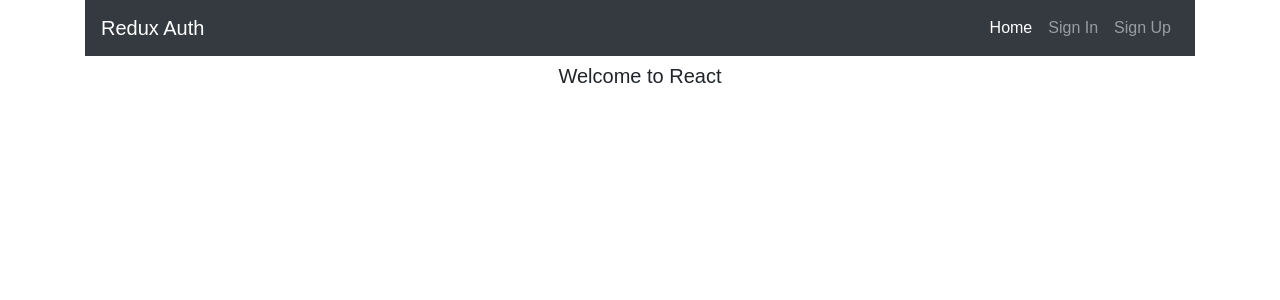
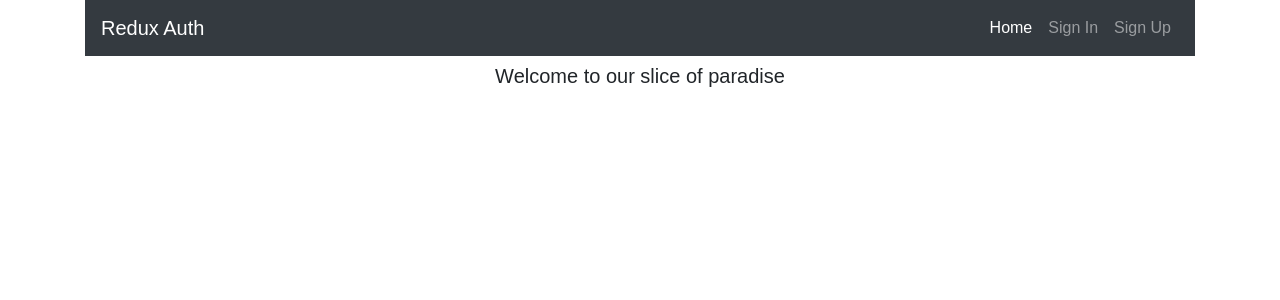
Before and after one commit to olezhek85/simple-auth, a React (Create React App) app: page / in a window 1280 px wide. Shown: the top 300 px of the page. Built offline with nearby package versions, Linux system fonts and the light colour scheme.

Commit message:
Added Welcome component

```diff
--- a/src/App.js
+++ b/src/App.js
@@ -7,6 +7,7 @@ import Signin from "./containers/Auth/Signin";
 import Signout from "./containers/Auth/Signout";
 import Signup from "./containers/Auth/Signup";
 import Feature from "./components/Feature";
+import Welcome from "./components/Welcome";
 
 class App extends Component {
   render() {
@@ -15,11 +16,7 @@ class App extends Component {
         <Route path="/signin" component={Signin} />
         <Route path="/signup" component={Signup} />
         <Route path="/signout" component={Signout} />
-        <Route
-          path="/"
-          exact
-          render={() => <h5 className="text-center mt-2">Welcome to React</h5>}
-        />
+        <Route path="/" exact component={Welcome} />
         <Redirect to="/" />
       </Switch>
     );
@@ -29,13 +26,7 @@ class App extends Component {
         <Switch>
           <Route path="/feature" component={Feature} />
           <Route path="/signout" component={Signout} />
-          <Route
-            path="/"
-            exact
-            render={() => (
-              <h5 className="text-center mt-2">Welcome to React</h5>
-            )}
-          />
+          <Route path="/" exact component={Welcome} />
           <Redirect to="/" />
         </Switch>
       );
--- /dev/null
+++ b/src/components/Welcome.js
@@ -0,0 +1,7 @@
+import React from "react";
+
+const welcome = () => (
+  <h5 className="text-center mt-2">Welcome to our slice of paradise</h5>
+);
+
+export default welcome;
```
